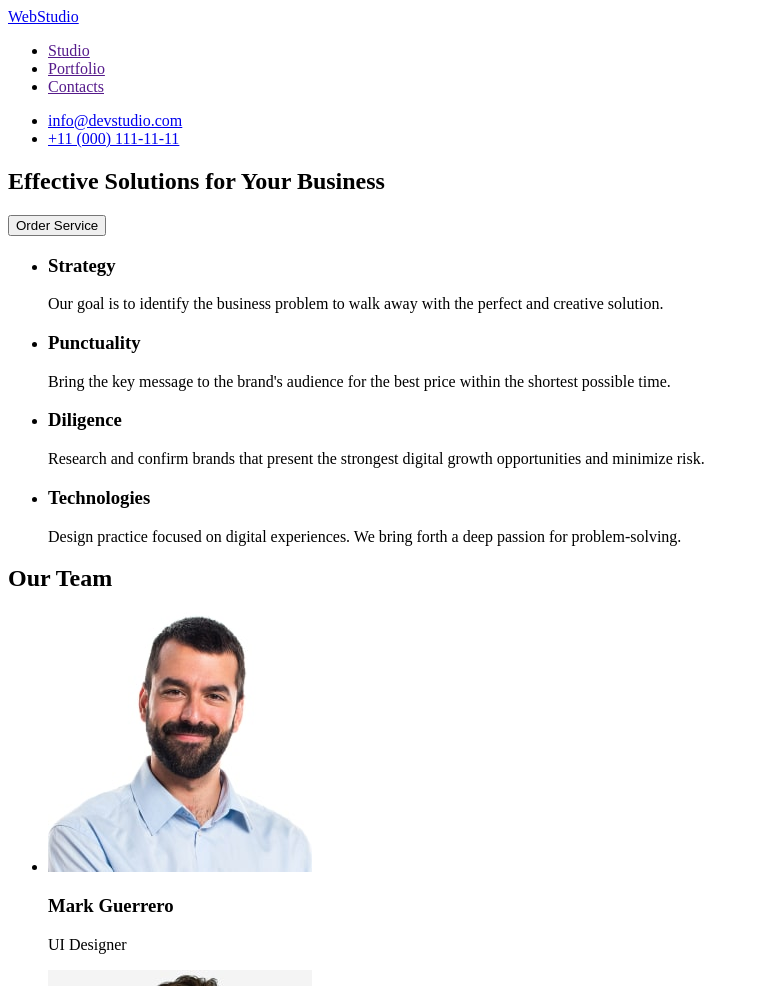
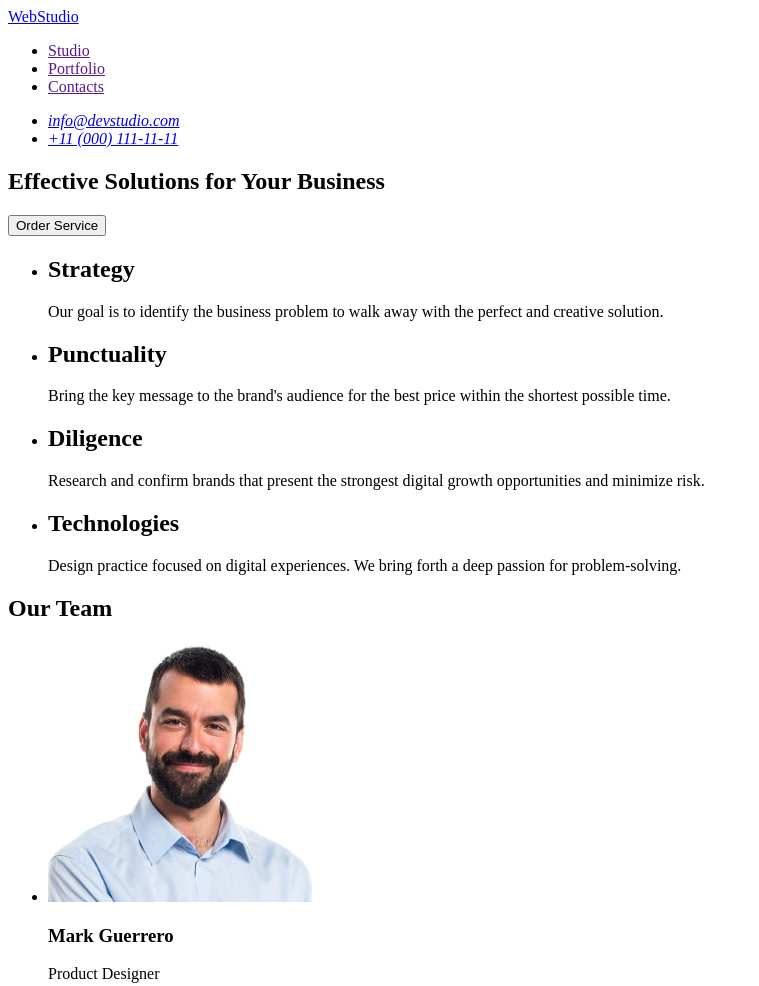
Before and after one commit to Illek/goit-markup-hw-01, a plain HTML site: page index.html in a window 1280 px wide. Shown: the top 986 px of the page, without its empty margins (0-759 px from the left). Drawn offline with Linux system fonts and the light colour scheme.

Commit message:
Final 2
fixed bugs with tags

```diff
--- a/index.html
+++ b/index.html
@@ -18,7 +18,7 @@
                     </li>
                 </ul>
             </nav>
-            <adress>
+            <address>
                 <ul>
                     <li>
                         <a href="mailto:info@devstudio.com">info@devstudio.com</a>
@@ -27,7 +27,7 @@
                         <a href=tel:+110001111111>+11 (000) 111-11-11</a>
                     </li>
                 </ul>
-            </adress>
+            </address>
         </header>
         <main>
                             <!-- Секция 1 -->
@@ -35,41 +35,43 @@
                 <h1>Effective Solutions for Your Business</h1>
                 <button type="button">Order Service</button>
             </section>
+                            <!-- Секция 2 -->
             <section>
                 <ul>
                     <li>
-                        <h3>Strategy</h3>
+                        <h2>Strategy</h2>
                         <p>
                             Our goal is to identify the business problem to walk away with the perfect and creative solution.
                         </p>
                     </li>
                     <li>
-                        <h3>Punctuality</h3>
+                        <h2>Punctuality</h2>
                         <p>
                             Bring the key message to the brand's audience for the best price within the shortest possible time.
                         </p>
                     </li>
                     <li>
-                        <h3>Diligence</h3>
+                        <h2>Diligence</h2>
                         <p>
                             Research and confirm brands that present the strongest digital growth opportunities and minimize risk.
                         </p>
                     </li>
                     <li>
-                        <h3>Technologies</h3>
+                        <h2>Technologies</h2>
                         <p>
                             Design practice focused on digital experiences. We bring forth a deep passion for problem-solving.
                         </p>
                     </li>
                 </ul>
             </section>
+                            <!-- Секция 3 -->
             <section>
                 <h2>Our Team</h2>
                 <ul>
                     <li>
                         <img src="./images/team-one.jpg" alt="Product Designer of team" width="264">
                         <h3>Mark Guerrero</h3>
-                        <p>UI Designer</p>
+                        <p>Product Designer</p>
                     </li>
                     <li>
                         <img src="./images/team-two.jpg" alt="Frontend Developer of team" width="264">
@@ -89,6 +91,11 @@
                 </ul>
             </section>
         </main>
-    <footer></footer>
+        <footer>
+            <a href="./index.html">WebStudio</a>
+            <p>
+                Increase the flow of customers and sales for your business with digital marketing & growth solutions.
+            </p>
+        </footer>
     </body>
 </html>
```
